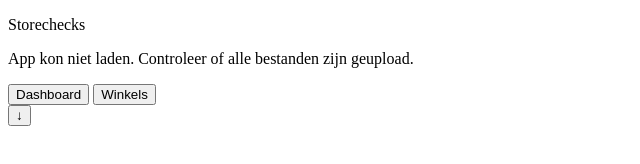
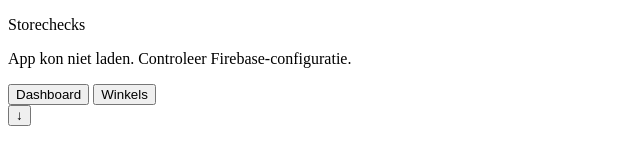
Before and after one commit to GPBatteries/Mapping, a plain HTML site: page index.html in a window 1280 px wide. Shown: the full height of the page, 0-640 px from the left. Drawn offline with Linux system fonts and the light colour scheme.

Commit message:
Add files via upload

```diff
--- a/index.html
+++ b/index.html
@@ -200,10 +200,14 @@
     </div>
 
     <script>
-      window.addEventListener("error", () => {
+      window.addEventListener("error", (event) => {
         const status = document.querySelector("#syncStatus");
+        const target = event.target;
+        const isFileLoadError = target && (target.tagName === "SCRIPT" || target.tagName === "LINK");
         if (status && status.textContent === "Firebase wordt geladen...") {
-          status.textContent = "App kon niet laden. Controleer of alle bestanden zijn geupload.";
+          status.textContent = isFileLoadError
+            ? "Bestand ontbreekt of kon niet laden. Controleer GitHub-bestanden."
+            : "App kon niet laden. Controleer Firebase-configuratie.";
         }
       });
       window.addEventListener("unhandledrejection", () => {
```
Also changed, not shown: app.js (+4 -4 lines).
